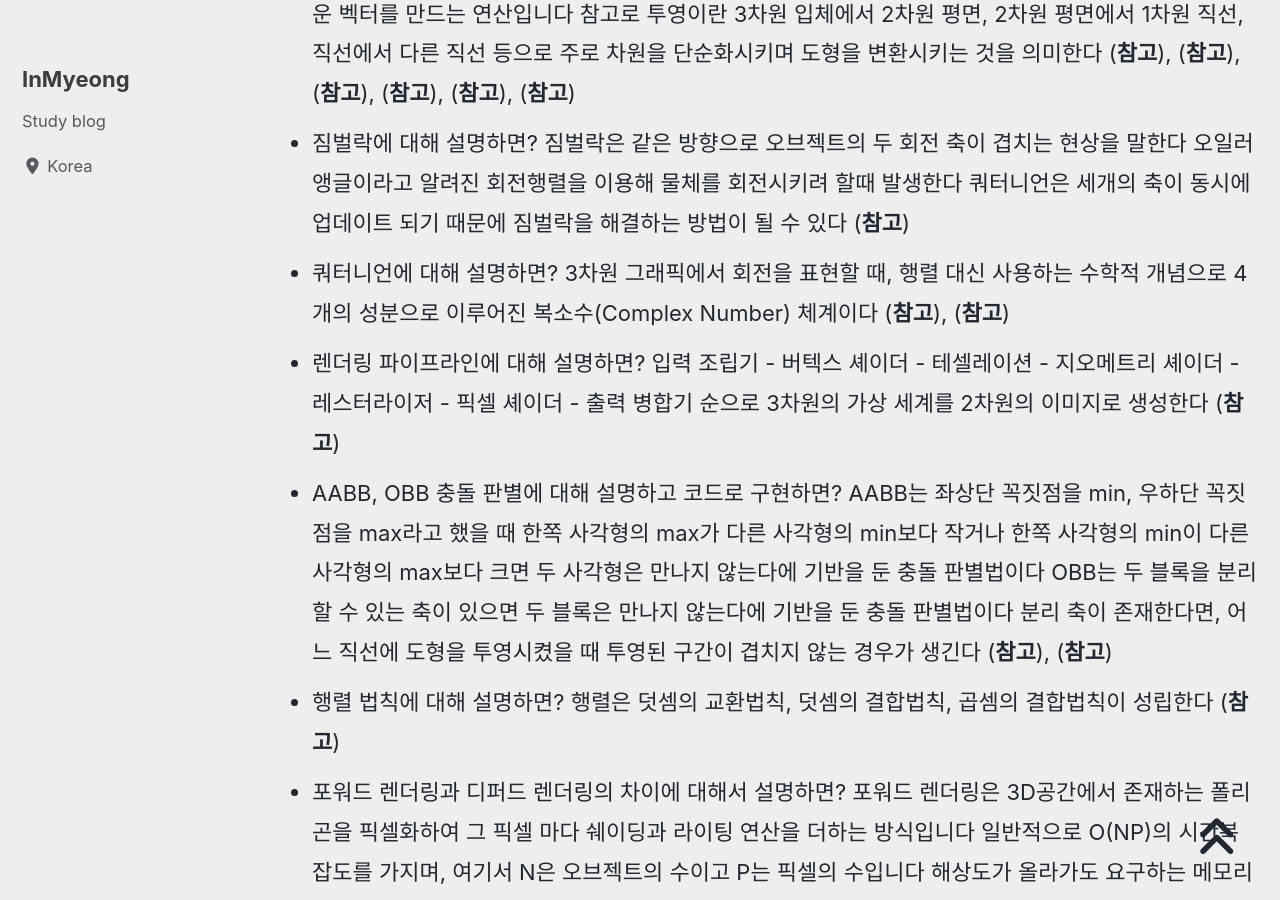
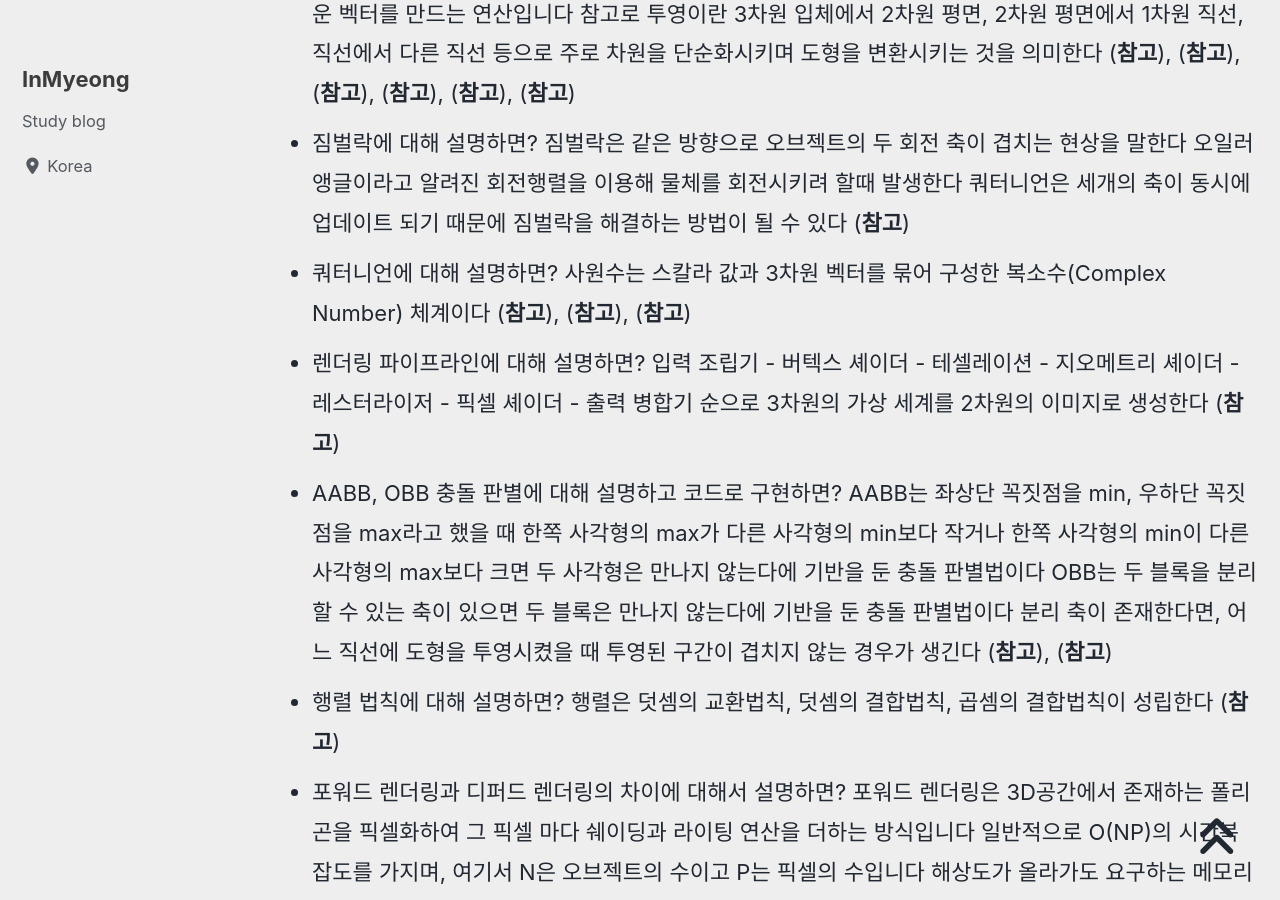
Before and after one commit to devMyeong/devMyeong.github.io, a Jekyll site: the page built from _posts/cs/2022-09-05-블로그-면접준비.md, in a window 1280 px wide and 900 px high, scrolled down 19344 px. Built offline with Jekyll 4.4.1, drawn with Linux system fonts in a browser that asks for light colours; cached includes are drawn as plain includes; nearby versions of some CDN libraries; some web fonts are replaced; comment, search, counter and statistics services are not loaded.

Commit message:
Chore : 수정

```diff
--- a/_posts/cs/2022-09-05-블로그-면접준비.md
+++ b/_posts/cs/2022-09-05-블로그-면접준비.md
@@ -186,7 +186,7 @@ last_modified_at: 2022-10-30
 ### 01-4 그래픽스 ( 중요도 상 )
 - 벡터의 내적 외적에 대해 설명하면? 내적은 두 벡터의 각 성분끼리의 곱의 합이다 내적은 두 개의 벡터가 있을때 한 벡터의 방향으로 나머지 하나를 projection(투영) 시킨 것과 다른 한 벡터의 크기의 곱이다 두 벡터의 외적은 그들이 이루는 평면에 수직이며, 크기는 두 벡터가 이루는 평행사변형의 넓이와 같은 새로운 벡터를 만드는 연산입니다 참고로 투영이란 3차원 입체에서 2차원 평면, 2차원 평면에서 1차원 직선, 직선에서 다른 직선 등으로 주로 차원을 단순화시키며 도형을 변환시키는 것을 의미한다 ([**참고**](http://www.findmean.com/%EC%88%98%ED%95%99/%EB%B2%A1%ED%84%B0/%EB%B2%A1%ED%84%B0%EC%9D%98-%EB%82%B4%EC%A0%81/)), ([**참고**](https://www.youtube.com/watch?v=sOAgJmsHKLE)), ([**참고**](http://www.findmean.com/%EC%88%98%ED%95%99/%EB%B2%A1%ED%84%B0/%EB%B2%A1%ED%84%B0%EC%9D%98-%EC%99%B8%EC%A0%81/)), ([**참고**](https://www.youtube.com/watch?v=Muu6PLRQXZk)), ([**참고**](http://www.ktword.co.kr/test/view/view.php?m_temp1=4795)), ([**참고**](https://lee-seokhyun.gitbook.io/game-programming/client/easy-mathematics/3d/3d-5.))
 - 짐벌락에 대해 설명하면? 짐벌락은 같은 방향으로 오브젝트의 두 회전 축이 겹치는 현상을 말한다 오일러 앵글이라고 알려진 회전행렬을 이용해 물체를 회전시키려 할때 발생한다 쿼터니언은 세개의 축이 동시에 업데이트 되기 때문에 짐벌락을 해결하는 방법이 될 수 있다 ([**참고**](https://chonjay.tistory.com/entry/%EC%98%A4%EC%9D%BC%EB%9F%AC%EA%B0%81-gimbal-lock-%EB%AC%B8%EC%A0%9C%EC%BF%BC%ED%84%B0%EB%8B%88%EC%96%B8%EC%9C%BC%EB%A1%9C-%ED%95%B4%EA%B2%B0-%EA%B0%80%EB%8A%A5))
-- 쿼터니언에 대해 설명하면? 3차원 그래픽에서 회전을 표현할 때, 행렬 대신 사용하는 수학적 개념으로 4개의 성분으로 이루어진 복소수(Complex Number) 체계이다 ([**참고**](https://showmiso.tistory.com/57)), ([**참고**](https://hub1234.tistory.com/21))
+- 쿼터니언에 대해 설명하면? 사원수는 스칼라 값과 3차원 벡터를 묶어 구성한 복소수(Complex Number) 체계이다 ([**참고**](https://gaussian37.github.io/vision-concept-quaternion/)), ([**참고**](https://showmiso.tistory.com/57)), ([**참고**](https://hub1234.tistory.com/21))
 - 렌더링 파이프라인에 대해 설명하면? 입력 조립기 - 버텍스 셰이더 - 테셀레이션 - 지오메트리 셰이더 - 레스터라이저 - 픽셀 셰이더 - 출력 병합기 순으로 3차원의 가상 세계를 2차원의 이미지로 생성한다 ([**참고**](https://doobudubu.tistory.com/m/243))
 - AABB, OBB 충돌 판별에 대해 설명하고 코드로 구현하면? AABB는 좌상단 꼭짓점을 min, 우하단 꼭짓점을 max라고 했을 때 한쪽 사각형의 max가 다른 사각형의 min보다 작거나 한쪽 사각형의 min이 다른 사각형의 max보다 크면 두 사각형은 만나지 않는다에 기반을 둔 충돌 판별법이다 OBB는 두 블록을 분리할 수 있는 축이 있으면 두 블록은 만나지 않는다에 기반을 둔 충돌 판별법이다 분리 축이 존재한다면, 어느 직선에 도형을 투영시켰을 때 투영된 구간이 겹치지 않는 경우가 생긴다 ([**참고**](https://kareus.tistory.com/m/15)), ([**참고**](https://justicehui.github.io/other-algorithm/2018/06/23/OBB/))
 - 행렬 법칙에 대해 설명하면? 행렬은 덧셈의 교환법칙, 덧셈의 결합법칙, 곱셈의 결합법칙이 성립한다  ([**참고**](http://matrix.skku.ac.kr/sglee/linear/ocu/20103.html))
```
